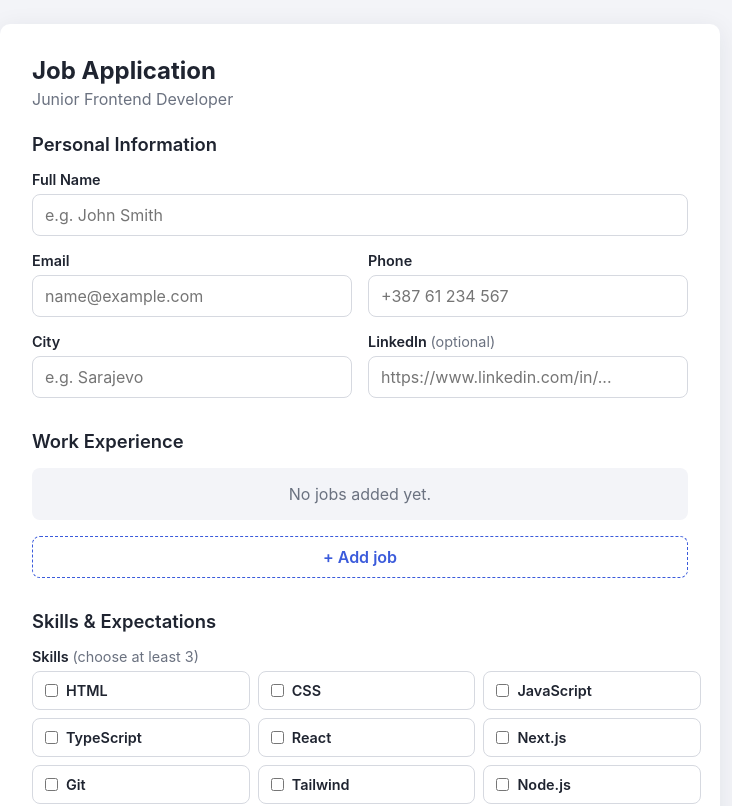
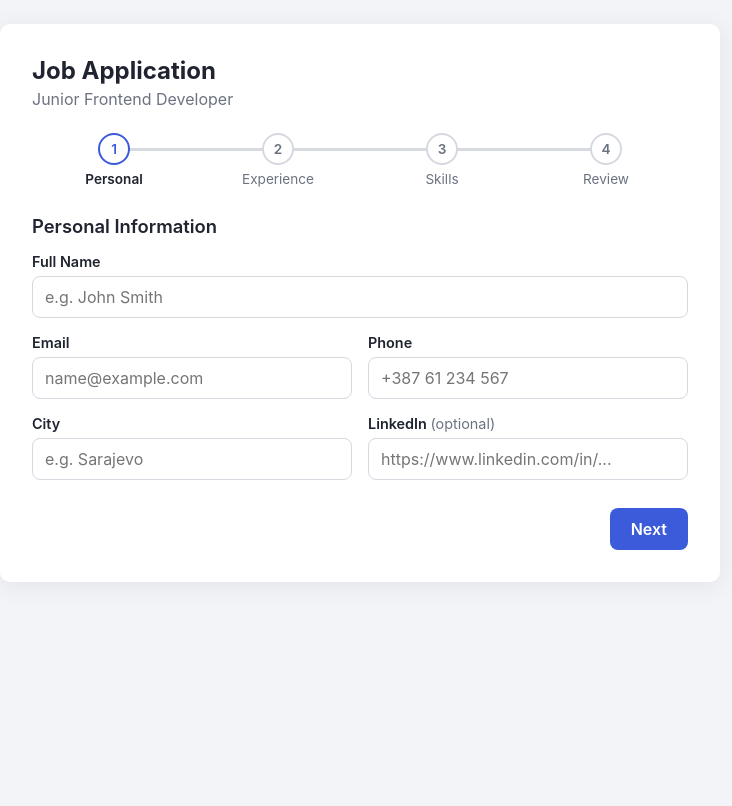
Before and after one commit to adelhokulic/job-application, a React (Create React App) app: page / in a window 1280 px wide. Shown: the top 806 px of the page, without its empty margins (280-1012 px from the left). Built offline with nearby package versions, Linux system fonts and the light colour scheme.

Commit message:
Add step navigation and progress bar markup

```diff
--- a/src/App.css
+++ b/src/App.css
@@ -309,6 +309,97 @@ body {
 	white-space: nowrap;
 }
 
+/* ---------- Navigacija ---------- */
+
+.btn-secondary {
+	background: #fff;
+	color: var(--color-text);
+	border-color: var(--color-border);
+	/* gura Back skroz lijevo, a Next/Submit ostaju desno */
+	margin-right: auto;
+}
+
+.btn-secondary:hover {
+	background: var(--color-bg);
+}
+
+/* ---------- Traka napretka ---------- */
+
+.progress {
+	position: relative;
+	margin-bottom: 28px;
+}
+
+/* Siva linija iza kružića, od centra prvog do centra zadnjeg */
+.progress-track {
+	position: absolute;
+	top: 15px;
+	left: 12.5%;
+	right: 12.5%;
+	height: 3px;
+	background: var(--color-border);
+	border-radius: 2px;
+}
+
+.progress-fill {
+	height: 100%;
+	background: var(--color-primary);
+	border-radius: 2px;
+	transition: width 0.3s ease;
+}
+
+.progress-steps {
+	position: relative;
+	display: grid;
+	grid-template-columns: repeat(4, 1fr);
+	list-style: none;
+	margin: 0;
+	padding: 0;
+}
+
+.progress-step {
+	display: flex;
+	flex-direction: column;
+	align-items: center;
+	gap: 6px;
+}
+
+.progress-dot {
+	width: 32px;
+	height: 32px;
+	display: flex;
+	align-items: center;
+	justify-content: center;
+	border-radius: 50%;
+	font-size: 0.85rem;
+	font-weight: 600;
+	background: #fff;
+	color: var(--color-muted);
+	border: 2px solid var(--color-border);
+	transition: background 0.3s, border-color 0.3s, color 0.3s;
+}
+
+.progress-label {
+	font-size: 0.75rem;
+	color: var(--color-muted);
+}
+
+.progress-step.active .progress-dot {
+	border-color: var(--color-primary);
+	color: var(--color-primary);
+}
+
+.progress-step.active .progress-label {
+	color: var(--color-text);
+	font-weight: 600;
+}
+
+.progress-step.done .progress-dot {
+	background: var(--color-primary);
+	border-color: var(--color-primary);
+	color: #fff;
+}
+
 /* ---------- Veći ekrani ---------- */
 
 @media (min-width: 600px) {
@@ -324,6 +415,10 @@ body {
 		grid-template-columns: repeat(3, 1fr);
 	}
 
+	.progress-label {
+		font-size: 0.85rem;
+	}
+
 	/* Polje preko obje kolone */
 	.field-full {
 		grid-column: 1 / -1;
--- a/src/App.js
+++ b/src/App.js
@@ -3,6 +3,8 @@ import { useFieldArray, useForm } from "react-hook-form";
 import StepPersonal from "./components/StepPersonal";
 import StepExperience from "./components/StepExperience";
 import StepSkills from "./components/StepSkills";
+import ProgressBar from "./components/ProgressBar";
+import { useState } from "react";
 
 function App() {
 	const {
@@ -11,7 +13,7 @@ function App() {
 		control,
 		formState: { errors },
 	} = useForm({ mode: "onBlur" });
-
+	const [step, setStep] = useState(1);
 	const { fields, append, remove } = useFieldArray({ control, name: "jobs" });
 	return (
 		<main className="page">
@@ -21,9 +23,11 @@ function App() {
 					<p className="subtitle">Junior Frontend Developer</p>
 				</header>
 
+				<ProgressBar step={step} />
+
 				<form onSubmit={handleSubmit} className="form" noValidate>
-					<StepPersonal register={register} errors={errors} />
-					{/* TODO: privremeno su oba koraka prikazana jedan ispod drugog. Kasnije prikazuješ samo trenutni korak */}
+					{step === 1 && <StepPersonal register={register} errors={errors} />}
+					{step === 2 && (
 						<StepExperience
 							register={register}
 							errors={errors}
@@ -31,13 +35,34 @@ function App() {
 							append={append}
 							remove={remove}
 						/>
-					{/* TODO: proslijedi props */}
-					<StepSkills register={register} errors={errors}/>
+					)}
+					{step === 3 && <StepSkills register={register} errors={errors} />}
 
 					<div className="form-actions">
-						<button type="button" className="btn btn-primary">
+						{step !== 1 && (
+							<button
+								type="button"
+								className="btn btn-secondary"
+								onClick={() => setStep(step - 1)}
+							>
+								Back
+							</button>
+						)}
+						{step !== 4 && (
+							<button
+								type="button"
+								className="btn btn-primary"
+								onClick={() => setStep(step + 1)}
+							>
 								Next
 							</button>
+						)}
+
+						{step === 4 && (
+							<button type="submit" className="btn btn-primary">
+								Submit application
+							</button>
+						)}
 					</div>
 				</form>
 			</div>
--- /dev/null
+++ b/src/components/ProgressBar.js
@@ -0,0 +1,31 @@
+const steps = ["Personal", "Experience", "Skills", "Review"];
+
+// TODO: primi trenutni korak kroz props
+function ProgressBar() {
+	return (
+		<div className="progress">
+			<div className="progress-track">
+				{/* TODO: width zavisi od trenutnog koraka (npr. korak 1 = 0%, korak 4 = 100%) */}
+				<div className="progress-fill" style={{ width: "0%" }} />
+			</div>
+
+			<ol className="progress-steps">
+				{steps.map((label, index) => {
+					return (
+						<li
+							key={label}
+							// TODO: className "progress-step done" za završene korake,
+							// "progress-step active" za trenutni, a samo "progress-step" za ostale
+							className={index === 0 ? "progress-step active" : "progress-step"}
+						>
+							<span className="progress-dot">{index + 1}</span>
+							<span className="progress-label">{label}</span>
+						</li>
+					);
+				})}
+			</ol>
+		</div>
+	);
+}
+
+export default ProgressBar;
```
Lines whose indentation alone changed are shown as unchanged.
